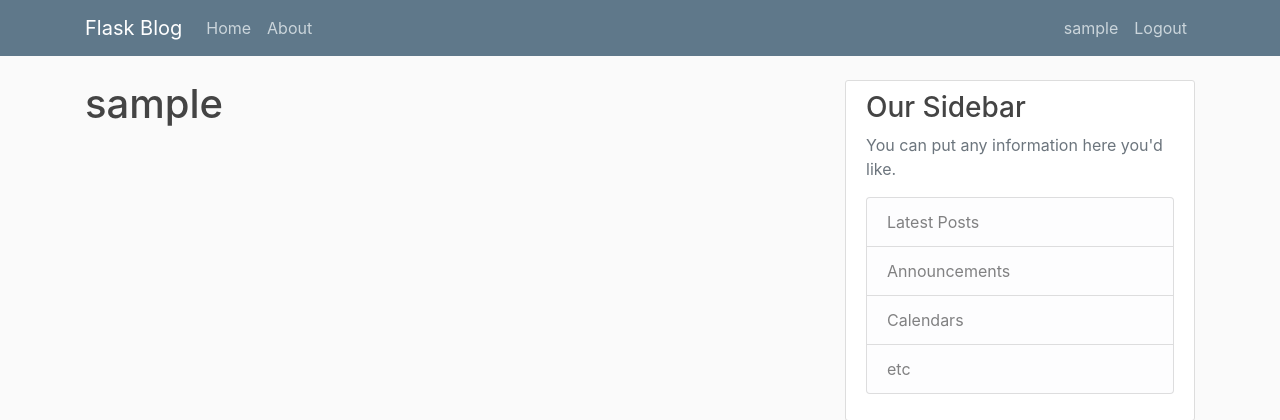
After one commit to kenplix/flask-educatia, a Flask app: page /profile in a window 1280 px wide. The commit adds this page. Shown: the top 420 px of the page. Run offline with Flask 2, Linux system fonts and the light colour scheme; the visitor is signed in with stand-in values (Sample User, id 1); data comes from the database, SQL or seed files in the repository; some libraries are stand-ins or nearby versions.

Commit message:
Added profile

```diff
--- a/app/__init__.py
+++ b/app/__init__.py
@@ -9,5 +9,7 @@ app.config['SQLALCHEMY_DATABASE_URI'] = 'sqlite:///site.db'
 db = SQLAlchemy(app)
 bcrypt = Bcrypt()
 login_manager = LoginManager(app)
+login_manager.login_message_category = 'info'
+login_manager.login_view = 'login'
 
 from app import views
--- a/app/templates/layout.html
+++ b/app/templates/layout.html
@@ -37,7 +37,7 @@
           <!-- Right Side -->
           <div class="navbar-nav">
             {% if current_user.is_authenticated %}
-              <a class="nav-item nav-link" href="#">{{ current_user.username }}</a>
+              <a class="nav-item nav-link" href="{{ url_for('profile') }}">{{ current_user.username }}</a>
               <a class="nav-item nav-link" href="{{ url_for('logout') }}">Logout</a>
             {% else %}
               <a class="nav-item nav-link" href="{{ url_for('login') }}">Login</a>
--- /dev/null
+++ b/app/templates/profile.html
@@ -0,0 +1,4 @@
+{% extends 'layout.html' %}
+{% block content %}
+  <h1>{{ current_user.username }}</h1>
+{% endblock content %}
--- a/app/views.py
+++ b/app/views.py
@@ -1,6 +1,6 @@
-from flask import render_template, url_for, flash, redirect
+from flask import render_template, url_for, flash, redirect, request
 
-from flask_login import login_user, current_user, logout_user
+from flask_login import login_user, current_user, logout_user, login_required
 
 from app import app, db, bcrypt
 from app.forms import Registration, Login
@@ -63,7 +63,8 @@ def login():
         user = User.query.filter_by(email=form.email.data).first()
         if user and bcrypt.check_password_hash(user.password, form.password.data):
             login_user(user, remember=form.remember.data)
-            return redirect(url_for('home'))
+            next_page = request.args.get('next')
+            return redirect(next_page) if next_page else redirect(url_for('home'))
         flash('Login unsuccessful. Please check email and password', 'danger')
     return render_template('login.html', title='Login', form=form)
 
@@ -72,3 +73,9 @@ def login():
 def logout():
     logout_user()
     return redirect(url_for('home'))
+
+
+@app.route('/profile')
+@login_required
+def profile():
+    return render_template('profile.html', title='Profile')
```
